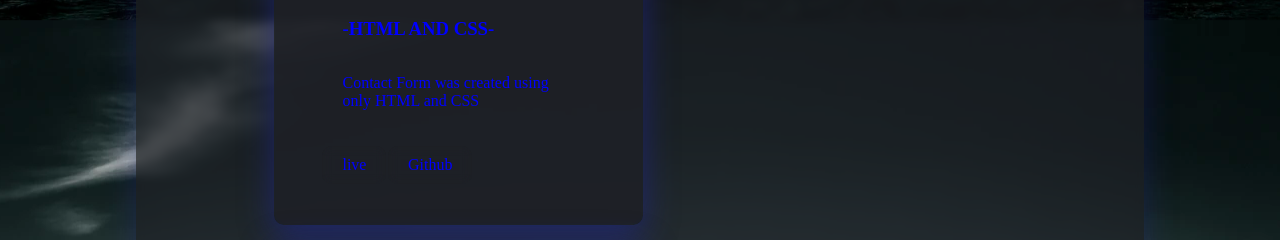
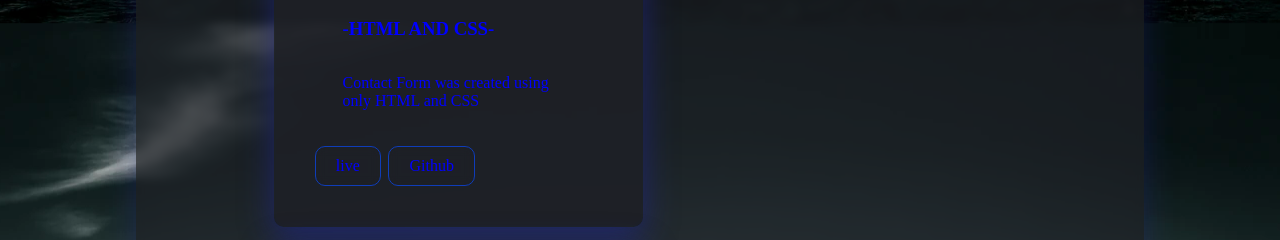
Before and after one commit to Mpendulo1/Project-Cards, a plain HTML site: page index.html in a window 1280 px wide. Shown: the part 643-883 px from the top of the page. Drawn offline with Linux system fonts and the light colour scheme.

Commit message:
Update cards.css

```diff
--- a/styles/cards.css
+++ b/styles/cards.css
@@ -45,18 +45,21 @@ body {
 
 .card-buttons {
   display: flex;
+  justify-content: center;
+  align-items: center;
 }
 .button {
   background: rgba(255, 255, 255, 0.5s);
   box-shadow: 0 8px 32px 0 rgba(31, 38, 135, 0.32s);
   backdrop-filter: blur(5.5px);
   border-radius: 10px;
+  border: 1px solid rgba(13, 69, 223, 0.8);
   color: blue;
   text-decoration: none;
   padding: 10px 20px;
   transition: all 0.3s linear;
   width: 49%;
-  margin-right: 1%;
+  margin-right: 5%;
 }
 .button:hover {
   font-size: 1.1em;
```
